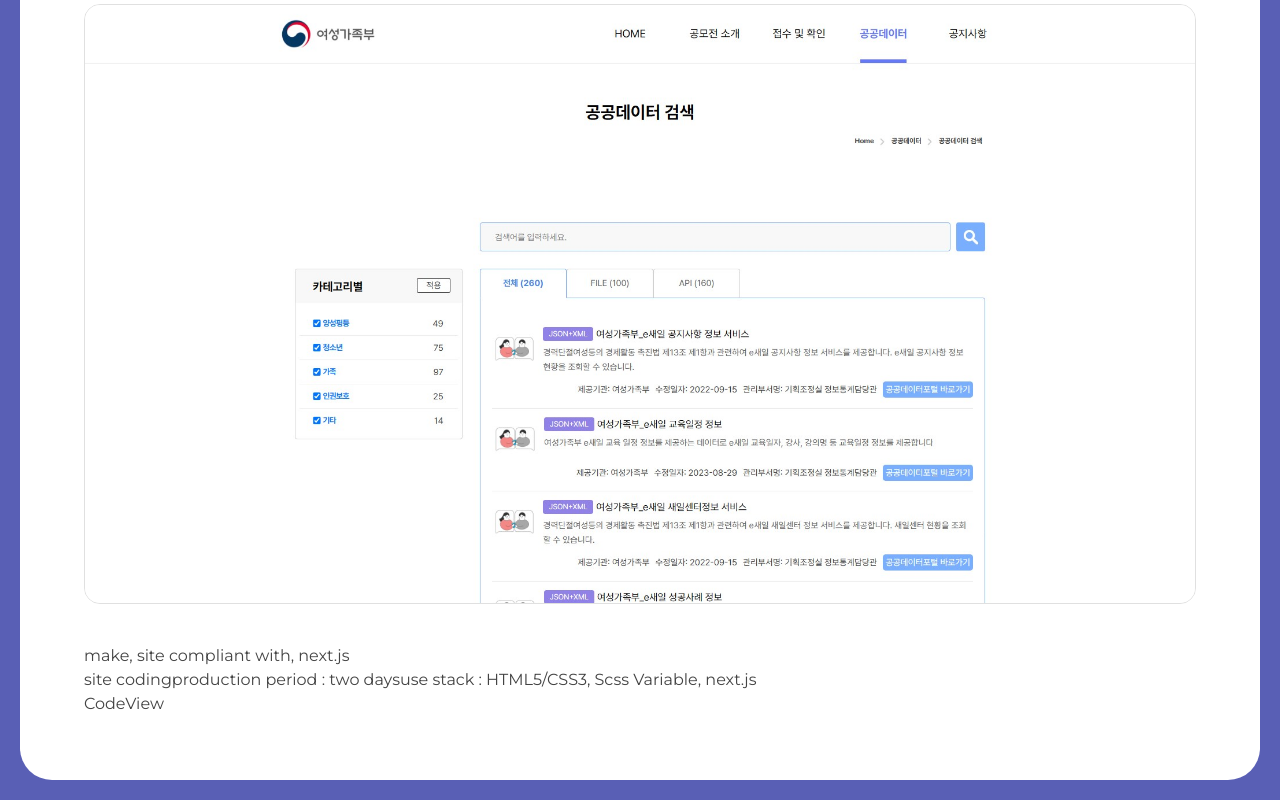
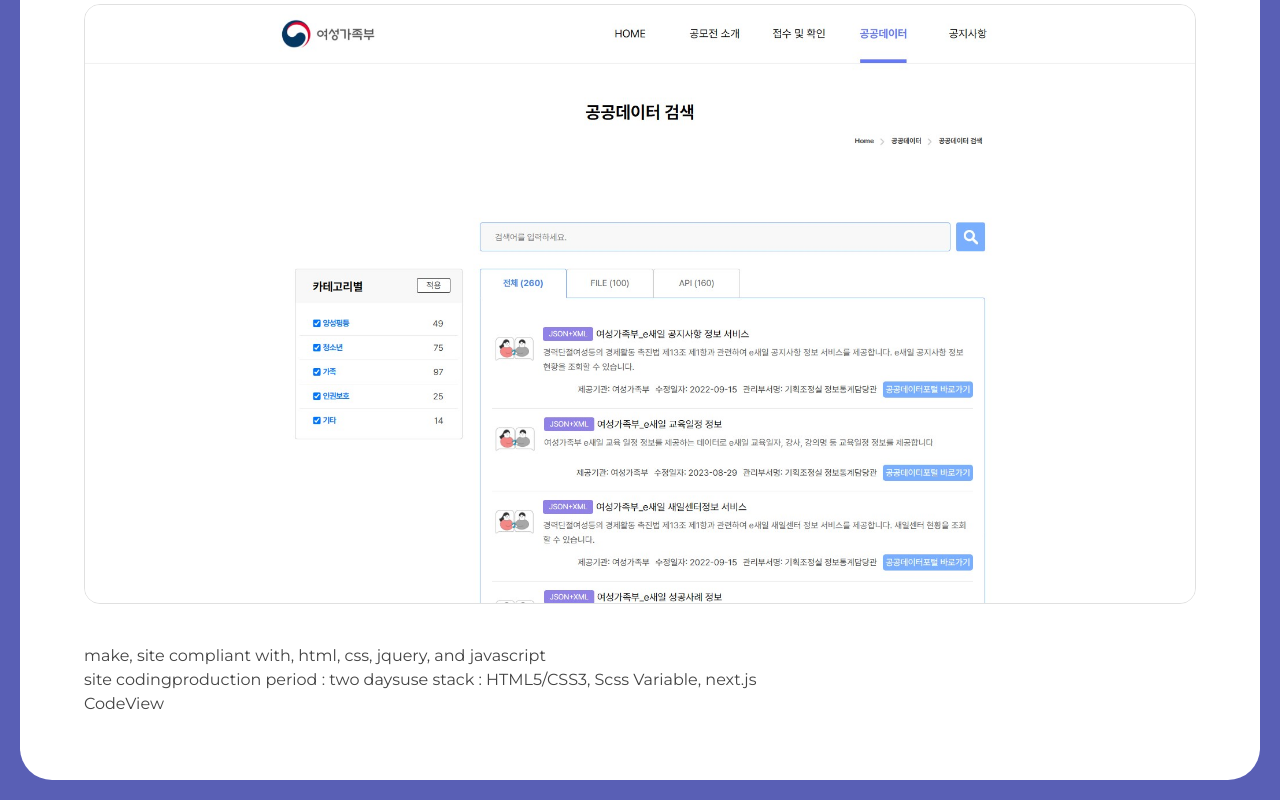
Before and after one commit to sini1004/PORTFOLIO, a React (Create React App) app: page /page-detail/1 in a window 1280 px wide. Shown: the part 520-1320 px from the top of the page. Built offline with nearby package versions, Linux system fonts and the light colour scheme; a small style sheet from the web is missing; a web font is replaced by a local one.

Commit message:
프로젝트 부분 수정 및 데이터 추가

```diff
--- a/src/assets/scss/section/_port.scss
+++ b/src/assets/scss/section/_port.scss
@@ -32,7 +32,7 @@
 
     .pro__item {
       width: 500px;
-      height: 70vh;
+      height: 600px;
       background-color: var(--subBg100);
       padding: 2.5rem;
       margin-right: 20px;
--- a/src/assets/scss/section/_prodetail.scss
+++ b/src/assets/scss/section/_prodetail.scss
@@ -48,6 +48,17 @@
     .project__desc {
       h1 {
         color: #595fb5;
+      }
+    }
+  }
+  &.design5 {
+    background-color: #009dfe;
+    .project__img {
+      border: 7px solid #009dfe;
+    }
+    .project__desc {
+      h1 {
+        color: #009dfe;
       }
     }
   }
--- a/src/constants/index.js
+++ b/src/constants/index.js
@@ -136,7 +136,7 @@ export const proText = [
     logoimg: logoimg01,
     logoalt: "여성가족부",
     period: "2023.2 - 2024.6",
-    text: ["make", "site compliant with", "next.js"],
+    text: ["make", "site compliant with", "html, css, jquery, and javascript"],
     title: "여성가족부 공모전",
     link: "https://mogefdatacontest.co.kr/",
     desc: "'청소년데이터 융복합 분석·활용 공모전' 은 여성가족부에서 주최하는 공모전 웹 사이트로서 공모전 접수를 할 수 있으며, 공모전 개요, 요강과 접수 확인이 가능합니다.",
@@ -156,13 +156,13 @@ export const proText = [
     num: "02",
     logoimg: logoimg03,
     logoalt: "전통문화혁신플랫폼",
-    period: "2023.11 - 2024.2",
-    text: ["make", "site compliant with", "vue.js"],
+    period: "2023.10 - 2023.12",
+    text: ["make", "site compliant with", "html, css, jquery, and javascript"],
     title: "뷰를 이용한 사이트 제작",
     link: "http://chsr.re.kr/",
     desc: "ddddddddd",
     main: mainimg02,
-    mainalt: "프로젝트2",
+    mainalt: "프로젝트3",
     screen: scrimg02,
     screenalt: "전통문화혁신플랫폼",
     code: "https://github.com/webstoryboy/port2023-vue",
@@ -177,11 +177,11 @@ export const proText = [
     id: 3,
     num: "03",
     logoimg: logoimg03,
-    logoalt: "전통문화혁신플랫폼",
+    logoalt: "한국에너지기술연구원",
     text: ["make", "site compliant with", "vue.js"],
-    title: "뷰를 이용한 사이트 제작",
+    title: "한국에너지기술연구원",
     link: "http://chsr.re.kr/",
-    desc: "",
+    desc: "전자정부 프레임워크 기반의 CMS 사이트이며, API 조회·모니터링과 개방 DB 테이블 조회, 사용자 권한 관리, 메뉴 관리 등이 가능합니다.",
     code: "https://github.com/webstoryboy/port2023-vue",
     view: "https://port2023-vue.netlify.app",
     info: [
```
